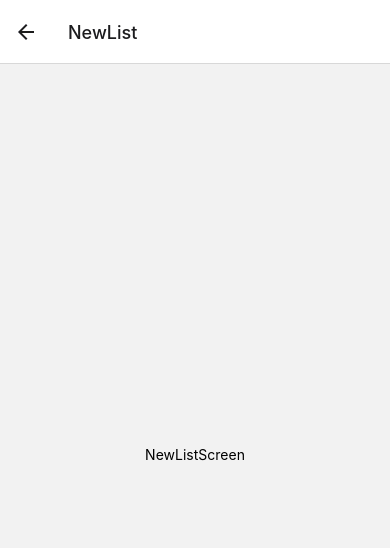
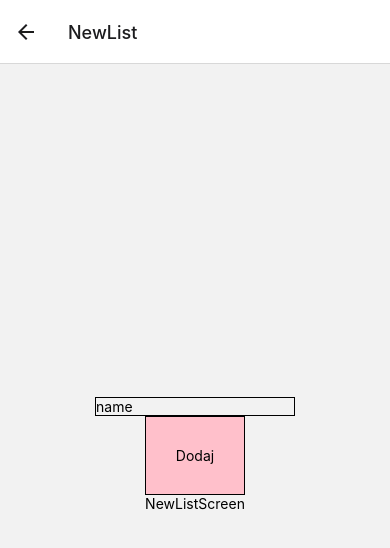
Before and after one commit to Oscris1/Shopping-Lists, a React Native app: screen /NewList in a window 390 px wide. Shown: the top 548 px of the page. Built offline with nearby package versions, Linux system fonts and the light colour scheme.

Commit message:
added redux and redux-persist to the application

```diff
--- a/App.tsx
+++ b/App.tsx
@@ -1,13 +1,21 @@
 import React from 'react';
 import {NavigationContainer} from '@react-navigation/native';
-import TopTabNavigator from './navigation/TopTabNavigator';
 import RootNavigator from './navigation/RootNavigator';
+import {PersistGate} from 'redux-persist/integration/react';
+
+import {Provider} from 'react-redux';
+import store from './store';
+import {persistor} from './store';
 
 const App = () => {
   return (
-    <NavigationContainer>
-      <RootNavigator />
-    </NavigationContainer>
+    <Provider store={store}>
+      <PersistGate loading={null} persistor={persistor}>
+        <NavigationContainer>
+          <RootNavigator />
+        </NavigationContainer>
+      </PersistGate>
+    </Provider>
   );
 };
 
--- a/package.json
+++ b/package.json
@@ -10,6 +10,7 @@
     "lint": "eslint ."
   },
   "dependencies": {
+    "@react-native-async-storage/async-storage": "^1.15.7",
     "@react-navigation/material-top-tabs": "^6.0.2",
     "@react-navigation/native": "^6.0.2",
     "@react-navigation/native-stack": "^6.1.0",
@@ -20,7 +21,8 @@
     "react-native-safe-area-context": "^3.3.2",
     "react-native-screens": "^3.6.0",
     "react-native-tab-view": "^3.1.1",
-    "react-redux": "^7.2.4"
+    "react-redux": "^7.2.4",
+    "redux-persist": "^6.0.0"
   },
   "devDependencies": {
     "@babel/core": "^7.12.9",
--- a/screens/ActiveListsScreen.tsx
+++ b/screens/ActiveListsScreen.tsx
@@ -1,8 +1,16 @@
-import React from 'react';
-import {View, Text, StyleSheet, TouchableOpacity} from 'react-native';
+import React, {useEffect} from 'react';
+import {View, Text, StyleSheet, TouchableOpacity, FlatList} from 'react-native';
 import {MainProps} from '../navigation/RootNavigator';
+import {useSelector} from 'react-redux';
+import {RootState} from '../store';
 
 const ActiveListsScreen = ({navigation}: MainProps) => {
+  const items = useSelector((state: RootState) => state.activeLists.lists);
+
+  useEffect(() => {
+    console.log(items);
+  }, [items]);
+
   return (
     <View style={styles.container}>
       <Text>ActiveListsScreen</Text>
@@ -11,6 +19,19 @@ const ActiveListsScreen = ({navigation}: MainProps) => {
         onPress={() => navigation.navigate('NewList')}>
         <Text style={{color: '#fff', fontSize: 30}}>+</Text>
       </TouchableOpacity>
+
+      <FlatList
+        style={styles.itemList}
+        data={items}
+        renderItem={({item}) => {
+          return (
+            <View style={styles.element}>
+              <Text>{item.name}</Text>
+            </View>
+          );
+        }}
+        keyExtractor={item => item.id.toString()}
+      />
     </View>
   );
 };
@@ -34,6 +55,13 @@ const styles = StyleSheet.create({
     borderRadius: 35,
     backgroundColor: 'tomato',
   },
+  itemList: {},
+  element: {
+    width: 200,
+    height: 200,
+    borderWidth: 1,
+    borderColor: 'black',
+  },
 });
 
 export default ActiveListsScreen;
--- a/screens/NewListScreen.tsx
+++ b/screens/NewListScreen.tsx
@@ -1,8 +1,29 @@
-import React from 'react';
-import {View, Text, StyleSheet} from 'react-native';
+import React, {useState} from 'react';
+import {useAppDispatch} from '../store';
+import {addNewList} from '../store/active-lists-slice';
+import {
+  View,
+  Text,
+  StyleSheet,
+  TextInput,
+  TouchableOpacity,
+} from 'react-native';
 const NewListScreen = () => {
+  const dispatch = useAppDispatch();
+  const [name, setName] = useState('');
   return (
     <View style={styles.container}>
+      <TextInput
+        style={styles.input}
+        onChangeText={setName}
+        value={name}
+        placeholder="name"
+      />
+      <TouchableOpacity
+        style={styles.button}
+        onPress={() => dispatch(addNewList(name))}>
+        <Text>Dodaj</Text>
+      </TouchableOpacity>
       <Text>NewListScreen</Text>
     </View>
   );
@@ -14,6 +35,17 @@ const styles = StyleSheet.create({
     justifyContent: 'center',
     alignItems: 'center',
   },
+  input: {
+    borderWidth: 1,
+    borderColor: 'black',
+    width: 200,
+  },
+  button: {
+    borderWidth: 1,
+    borderColor: 'black',
+    padding: 30,
+    backgroundColor: 'pink',
+  },
 });
 
 export default NewListScreen;
--- /dev/null
+++ b/store/active-lists-slice.tsx
@@ -0,0 +1,47 @@
+import {
+  createSlice,
+  createAsyncThunk,
+  PayloadAction,
+  nanoid,
+} from '@reduxjs/toolkit';
+
+interface Ingredients {
+  id?: string;
+  name?: string;
+}
+
+interface ListsInterface {
+  id: string;
+  name: string;
+  ingredients: Ingredients[];
+}
+
+interface ActiveLists {
+  lists: ListsInterface[];
+}
+
+const initialState = {
+  lists: [],
+} as ActiveLists;
+
+const activeListsSlice = createSlice({
+  name: 'activeLists',
+  initialState,
+  reducers: {
+    addNewList: {
+      reducer: (state, action: PayloadAction<ListsInterface>) => {
+        //photo state
+        state.lists.push(action.payload);
+      },
+      prepare: (name: string) => {
+        const id = nanoid();
+        return {payload: {id, name, ingredients: []}};
+      },
+    },
+  },
+  extraReducers: builder => {},
+});
+
+export const {addNewList} = activeListsSlice.actions;
+
+export default activeListsSlice.reducer;
--- /dev/null
+++ b/store/index.tsx
@@ -0,0 +1,42 @@
+import {configureStore} from '@reduxjs/toolkit';
+import activeListsSlice from './active-lists-slice';
+import {useDispatch} from 'react-redux';
+
+import AsyncStorage from '@react-native-async-storage/async-storage';
+import {
+  persistStore,
+  persistReducer,
+  FLUSH,
+  REHYDRATE,
+  PAUSE,
+  PERSIST,
+  PURGE,
+  REGISTER,
+} from 'redux-persist';
+
+const persistConfig = {
+  key: 'root',
+  storage: AsyncStorage,
+};
+
+const persistedReducer = persistReducer(persistConfig, activeListsSlice);
+
+const store = configureStore({
+  reducer: {
+    activeLists: persistedReducer,
+  },
+  middleware: getDefaultMiddleware =>
+    getDefaultMiddleware({
+      serializableCheck: {
+        ignoredActions: [FLUSH, REHYDRATE, PAUSE, PERSIST, PURGE, REGISTER],
+      },
+    }),
+});
+
+export let persistor = persistStore(store);
+
+export type RootState = ReturnType<typeof store.getState>;
+export type AppDispatch = typeof store.dispatch;
+export const useAppDispatch = () => useDispatch<AppDispatch>();
+
+export default store;
```
Also changed, not shown: 1 other file (tests, documents, lock files or other folders).
